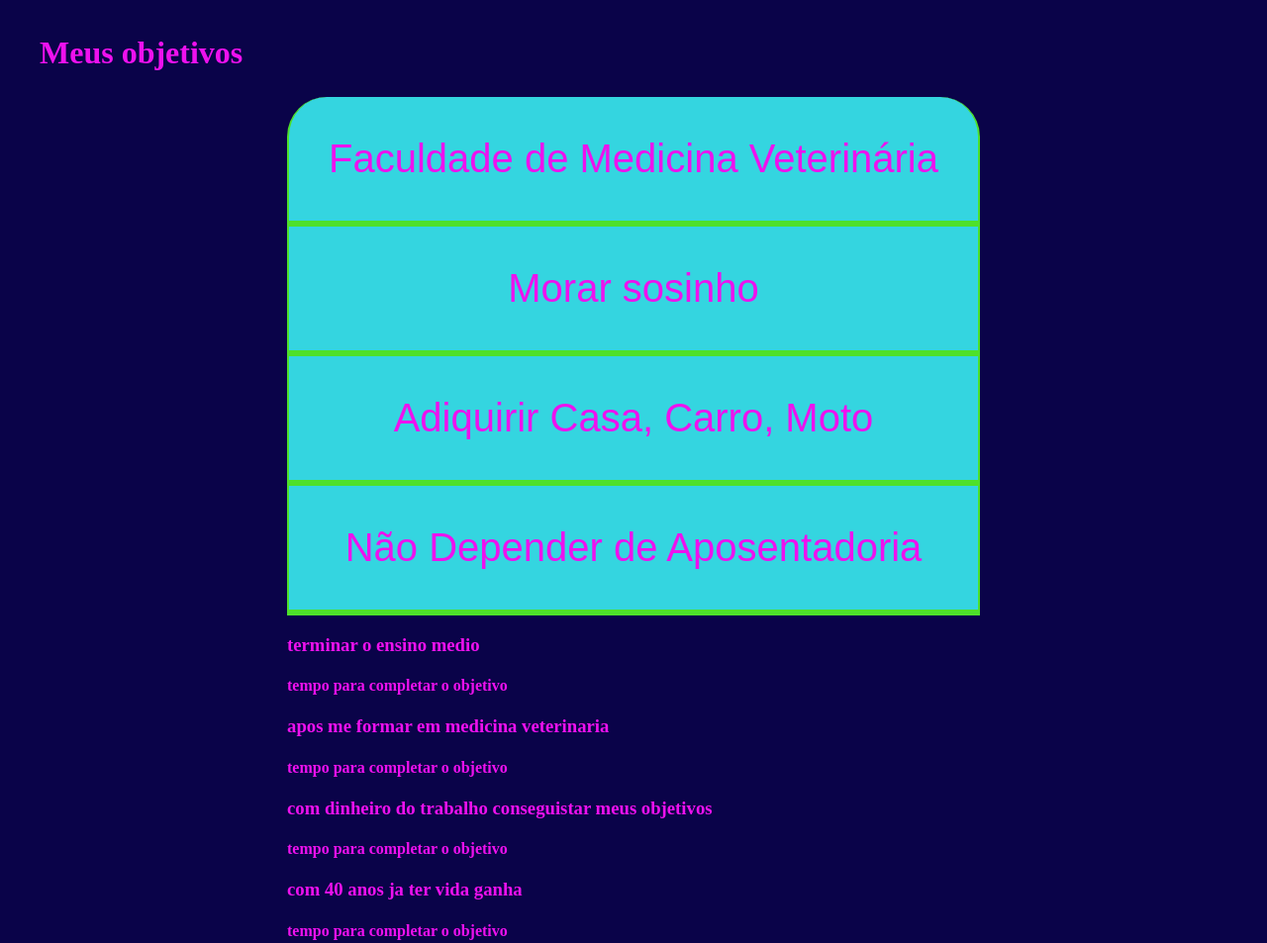
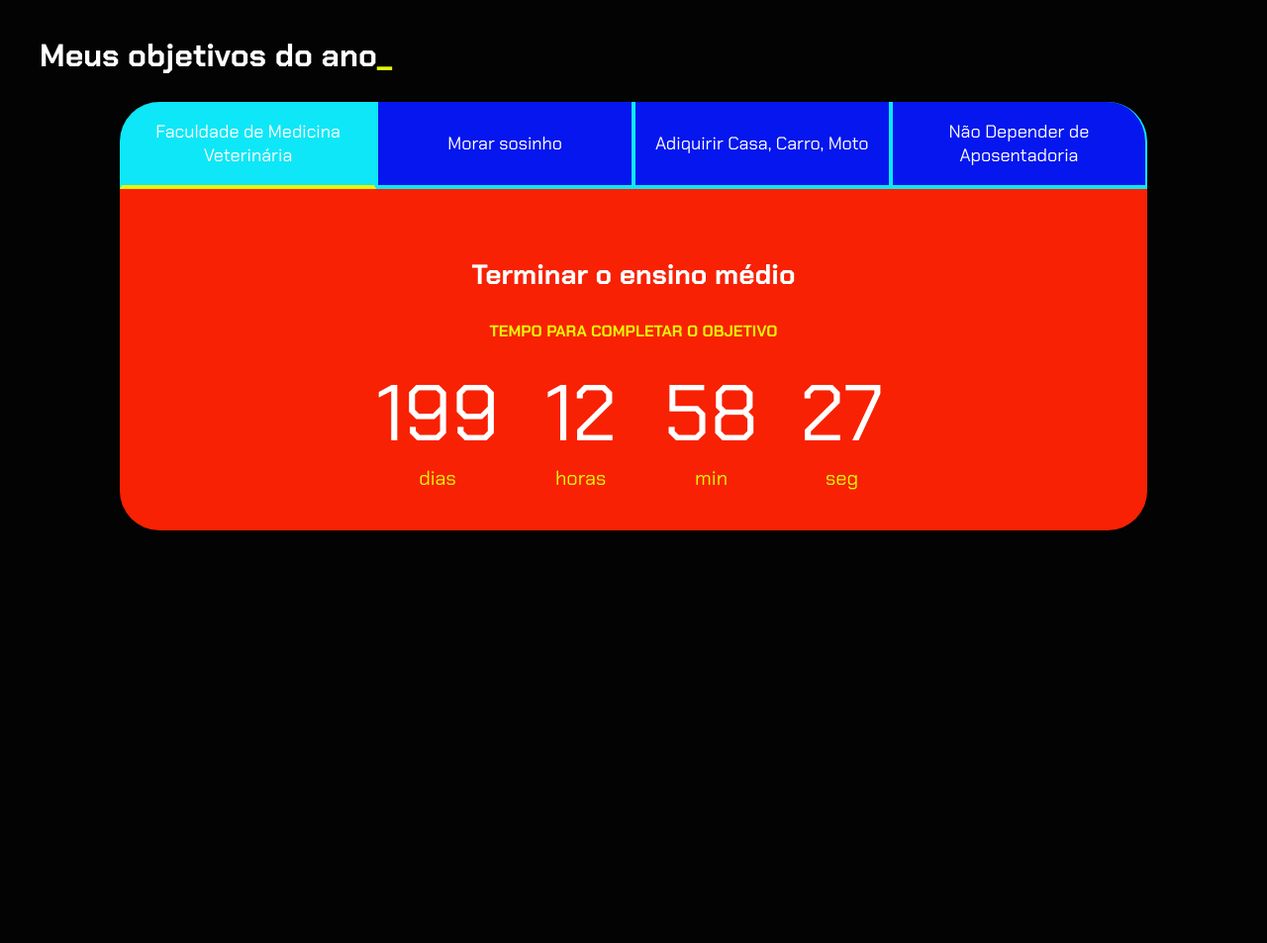
Before and after one commit to longuinho15/Projeto-De-Vida, a plain HTML site: page index.html in a window 1280 px wide. Shown: the whole page at 99% size. After the commit the page ends 800 px from the top, so only its background shows below. Drawn offline with Linux system fonts and the light colour scheme.

Commit message:
Add files via upload

```diff
--- a/index.html
+++ b/index.html
@@ -1,46 +1,116 @@
 <!DOCTYPE html>
 <html lang="pt-br">
+
 <head>
     <meta charset="UTF-8">
-    <meta http-equiv="X-UA-Compatible" content="IE=edge">
     <meta name="viewport" content="width=device-width, initial-scale=1.0">
-    <title>Projeto De Vida</title>
-<link rel="stylesheet" href="style.css">
+    <title>Meus objetivos do ano</title>
+    <link rel="stylesheet" href="style.css">
 </head>
+
 <body>
     <section class="conteudo-principal">
-        <h2 class="titulo-principal"> Meus objetivos </h2>
+        <h2 class="titulo-principal">Meus objetivos do ano<span>_</span></h2>
         <div class="conteudo">
             <div class="botoes">
-                <button class="botao">Faculdade de Medicina Veterinária</button>
+                <button class="botao ativo">Faculdade de Medicina Veterinária</button>
                 <button class="botao">Morar sosinho</button>
                 <button class="botao">Adiquirir Casa, Carro, Moto</button>
                 <button class="botao">Não Depender de Aposentadoria</button>
             </div>
             <div class="abas-textos">
-                <div class="aba-conteudo">
-                    <h3 class="aba-conteudo-titulo-principal">terminar o ensino medio</h3>
+                <div class="aba-conteudo ativo">
+                    <h3 class="aba-conteudo-titulo-principal">Terminar o ensino médio</h3>
                     <h4 class="aba-conteudo-titulo-secundario">tempo para completar o objetivo</h4>
-
+                    <div class="contador">
+                        <div class="contador-digito">
+                            <p class="contador-digito-numero" id="dias0"></p>
+                            <p class="contador-digito-texto">dias</p>
+                        </div>
+                        <div class="contador-digito">
+                            <p class="contador-digito-numero" id="horas0"></p>
+                            <p class="contador-digito-texto">horas</p>
+                        </div>
+                        <div class="contador-digito">
+                            <p class="contador-digito-numero" id="min0"></p>
+                            <p class="contador-digito-texto">min</p>
+                        </div>
+                        <div class="contador-digito">
+                            <p class="contador-digito-numero" id="seg0"></p>
+                            <p class="contador-digito-texto">seg</p>
+                        </div>
+                    </div>
                 </div>
                 <div class="aba-conteudo">
-                    <h3 class="aba-conteudo-titulo-principal">apos me formar em medicina veterinaria</h3>
+                    <h3 class="aba-conteudo-titulo-principal">Após me formar em Medicina Veterinária</h3>
                     <h4 class="aba-conteudo-titulo-secundario">tempo para completar o objetivo</h4>
-
+                    <div class="contador">
+                        <div class="contador-digito">
+                            <p class="contador-digito-numero" id="dias1"></p>
+                            <p class="contador-digito-texto">dias</p>
+                        </div>
+                        <div class="contador-digito">
+                            <p class="contador-digito-numero" id="horas1"></p>
+                            <p class="contador-digito-texto">horas</p>
+                        </div>
+                        <div class="contador-digito">
+                            <p class="contador-digito-numero" id="min1"></p>
+                            <p class="contador-digito-texto">min</p>
+                        </div>
+                        <div class="contador-digito">
+                            <p class="contador-digito-numero" id="seg1"></p>
+                            <p class="contador-digito-texto">seg</p>
+                        </div>
+                    </div>
                 </div>
                 <div class="aba-conteudo">
-                    <h3 class="aba-conteudo-titulo-principal">com dinheiro do trabalho conseguistar meus objetivos</h3>
+                    <h3 class="aba-conteudo-titulo-principal">Com dinheiro do trabalho conseguistar meus objetivos</h3>
                     <h4 class="aba-conteudo-titulo-secundario">tempo para completar o objetivo</h4>
-
+                    <div class="contador">
+                        <div class="contador-digito">
+                            <p class="contador-digito-numero" id="dias2"></p>
+                            <p class="contador-digito-texto">dias</p>
+                        </div>
+                        <div class="contador-digito">
+                            <p class="contador-digito-numero" id="horas2"></p>
+                            <p class="contador-digito-texto">horas</p>
+                        </div>
+                        <div class="contador-digito">
+                            <p class="contador-digito-numero" id="min2"></p>
+                            <p class="contador-digito-texto">min</p>
+                        </div>
+                        <div class="contador-digito">
+                            <p class="contador-digito-numero" id="seg2"></p>
+                            <p class="contador-digito-texto">seg</p>
+                        </div>
+                    </div>
                 </div>
                 <div class="aba-conteudo">
-                    <h3 class="aba-conteudo-titulo-principal">com 40 anos ja ter vida ganha</h3>
+                    <h3 class="aba-conteudo-titulo-principal">Com 40 anos ja estar com vida ganha</h3>
                     <h4 class="aba-conteudo-titulo-secundario">tempo para completar o objetivo</h4>
-
+                    <div class="contador">
+                        <div class="contador-digito">
+                            <p class="contador-digito-numero" id="dias3"></p>
+                            <p class="contador-digito-texto">dias</p>
+                        </div>
+                        <div class="contador-digito">
+                            <p class="contador-digito-numero" id="horas3"></p>
+                            <p class="contador-digito-texto">horas</p>
+                        </div>
+                        <div class="contador-digito">
+                            <p class="contador-digito-numero" id="min3"></p>
+                            <p class="contador-digito-texto">min</p>
+                        </div>
+                        <div class="contador-digito">
+                            <p class="contador-digito-numero" id="seg3"></p>
+                            <p class="contador-digito-texto">seg</p>
+                        </div>
+                    </div>
                 </div>
-
-            </DIv>
+            </div>
         </div>
     </section>
+    <script src="main.js"></script>
 </body>
+
 </html>
--- /dev/null
+++ b/main.js
@@ -0,0 +1,58 @@
+const botoes = document.querySelectorAll(".botao");
+const textos = document.querySelectorAll(".aba-conteudo");
+
+for (let i = 0; i < botoes.length; i++) {
+    botoes[i].onclick = function () {
+
+        for (let j = 0; j < botoes.length; j++) {
+            botoes[j].classList.remove("ativo");
+            textos[j].classList.remove("ativo");
+        }
+
+        botoes[i].classList.add("ativo");
+        textos[i].classList.add("ativo");
+    }
+}
+
+const contadores = document.querySelectorAll(".contador");
+const tempoObjetivo1 = new Date("2025-12-05T00:00:00");
+const tempoObjetivo2 = new Date("2026-12-05T00:00:00");
+const tempoObjetivo3 = new Date("2028-12-30T00:00:00");
+const tempoObjetivo4 = new Date("2030-02-01T00:00:00");
+
+const tempos = [tempoObjetivo1, tempoObjetivo2, tempoObjetivo3, tempoObjetivo4];
+
+
+function calculaTempo(tempoObjetivo) {
+    let tempoAtual = new Date();
+    let tempoFinal = tempoObjetivo - tempoAtual;
+    let segundos = Math.floor(tempoFinal / 1000);
+    let minutos = Math.floor(segundos / 60);
+    let horas = Math.floor(minutos / 60);
+    let dias = Math.floor(horas / 24);
+
+    segundos %= 60;
+    minutos %= 60;
+    horas %= 24;
+    if (tempoFinal > 0) {
+        return [dias, horas, minutos, segundos];
+    } else {
+        return [0, 0, 0, 0];
+    }
+}
+
+function atualizaCronometro() {
+    for (let i = 0; i < contadores.length; i++) {
+        document.getElementById("dias" + i).textContent = calculaTempo(tempos[i])[0];
+        document.getElementById("horas" + i).textContent = calculaTempo(tempos[i])[1];
+        document.getElementById("min" + i).textContent = calculaTempo(tempos[i])[2];
+        document.getElementById("seg" + i).textContent = calculaTempo(tempos[i])[3];
+    }
+}
+
+function comecaCronometro() {
+    atualizaCronometro();
+    setInterval(atualizaCronometro, 1000);
+}
+
+comecaCronometro();
--- a/style.css
+++ b/style.css
@@ -1,18 +1,22 @@
-:root{
-    --cor-de-fundo:#0a0349;
-    --color: #ccbebe;
-    --color: #e74412;
-    --botao-ativo: #4ee02a;
-    --botao-inativo: #34d5e0;
-    --texto-fundo: #ee11ee;
+@import url('https://fonts.googleapis.com/css2?family=Chakra+Petch:wght@400;700&display=swap');
+
+:root {
+    --cor-de-fundo: #030303;
+    --verde: #e7f707;
+    --branco: #FFFFFF;
+    --botao-ativo: #0ee7f7;
+    --botao-inativo: rgba(6, 23, 248, 0.959);
+    --texto-fundo: rgba(255, 34, 4, 0.973);
 }
 
-body{
+body {
     background-color: var(--cor-de-fundo);
-    color: var(--texto-fundo)
+    color: var(--branco);
+    font-family: 'Chakra Petch', sans-serif;
+}
 
-}
-   .conteudo-principal{
+
+.conteudo-principal {
     display: flex;
     flex-direction: column;
     justify-content: center;
@@ -28,17 +32,22 @@ body{
     font-size: 32px;
 }
 
+.titulo-principal span {
+    color: var(--verde);
+}
+
+
 .botao {
-    font-family: "Chakra Petch", sans-serif;
+    font-family: 'Chakra Petch', sans-serif;
     background-color: var(--botao-inativo);
     color: var(--branco);
     display: flex;
     justify-content: center;
     padding: 1em;
-    font-size: 40px;
+    font-size: 18px;
     align-items: center;
     width: 100%;
-    border-bottom: 6px solid var(--botao-ativo);
+    border-bottom: 4px solid var(--botao-ativo);
     border-left: 2px solid var(--botao-ativo);
     border-right: 2px solid var(--botao-ativo);
     border-top: none;
@@ -51,3 +60,72 @@ body{
 .botoes {
     display: block;
 }
+
+.botao.ativo {
+    background-color: var(--botao-ativo);
+    border-bottom: 4px solid var(--verde);
+}
+
+.abas-textos {
+    background-color: var(--texto-fundo);
+    padding: 40px;
+    border-radius: 0 0 40px 40px;
+}
+
+.aba-conteudo.ativo {
+    display: block;
+}
+
+.aba-conteudo {
+    display: none;
+}
+
+.aba-conteudo-titulo-principal {
+    font-size: 28px;
+    text-align: center;
+}
+
+.aba-conteudo-titulo-secundario {
+    text-align: center;
+    color: var(--verde);
+    text-transform: uppercase;
+}
+
+.contador {
+    display: flex;
+    justify-content: center;
+    flex-wrap: wrap;
+}
+
+.contador-digito {
+    padding: 0 16px;
+    text-align: center;
+    min-width: 100px;
+}
+
+.contador-digito-numero {
+    font-size: 80px;
+    margin: 0;
+
+}
+
+.contador-digito-texto {
+    color: var(--verde);
+    font-size: 20px;
+    margin: 0;
+
+}
+
+@media screen and (min-width: 768px) {
+    .botoes {
+        display: flex;
+    }
+
+    .botao:first-child {
+        border-radius: 40px 0 0 0;
+    }
+
+    .botao:last-child {
+        border-radius: 0 40px 0 0;
+    }
+}
```
